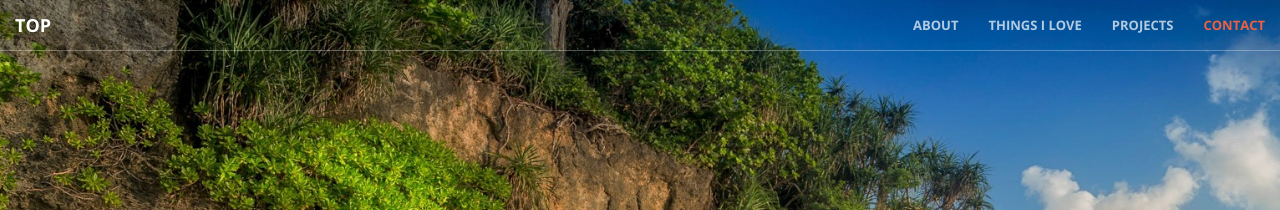
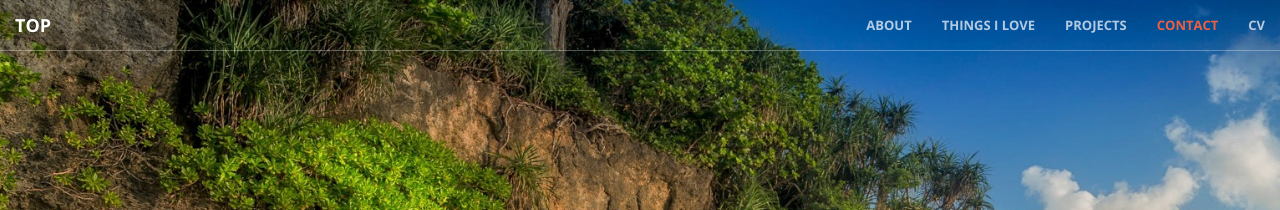
Before and after one commit to aravindbharathi/aravindbharathi.github.io, a Jekyll site: the page built from index.html, in a window 1280 px wide. Shown: the top 210 px of the page. Built offline with Jekyll 4.4.1, drawn with Linux system fonts in a browser that asks for light colours.

Commit message:
Update nav.html

```diff
--- a/_includes/nav.html
+++ b/_includes/nav.html
@@ -26,6 +26,9 @@
                 <li>
                     <a class="page-scroll" href="#contact">Contact</a>
                 </li>
+                <li>
+                    <a class="page-scroll" href="/img/CV.pdf">CV</a>
+                </li>
             </ul>
         </div>
         <!-- /.navbar-collapse -->
```
